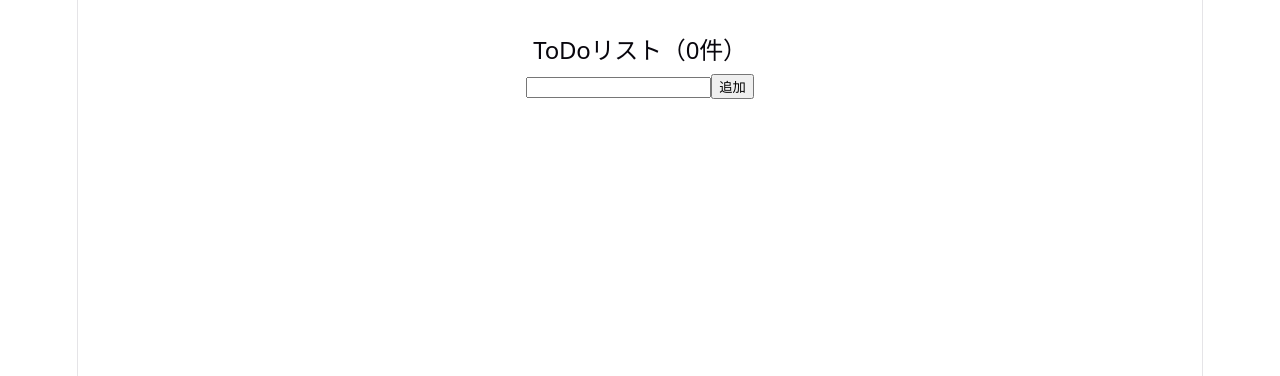
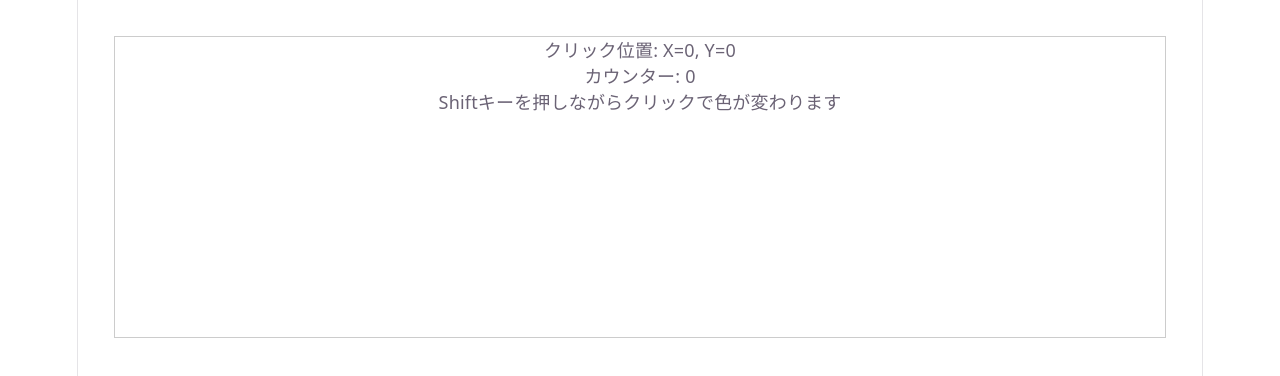
Before and after one commit to Ameno0t0/udemy-react-100-knocks, a React (Vite) app in the folder udemy-react-100/: page / in a window 1280 px wide. Shown: the top 376 px of the page. Built offline with nearby package versions, Linux system fonts and the light colour scheme.

Commit message:
add 2apps

```diff
--- a/udemy-react-100/src/App.tsx
+++ b/udemy-react-100/src/App.tsx
@@ -1,12 +1,12 @@
 import './App.css';
-import TodoList from './components/basic/Question15';
+import EventInfo from './components/basic/Question17';
 
 
 function App() {
 
   return (
     <>
-      <TodoList />
+      <EventInfo />
     </>
   )
 }
--- /dev/null
+++ b/udemy-react-100/src/components/basic/Question17.tsx
@@ -0,0 +1,49 @@
+import { useState, type Context, type MouseEvent } from "react";
+
+const EventInfo = () => {
+  const [position, setPosition] = useState({ x: 0, y: 0});
+  const [bgColor, setBgColor] = useState('White');
+  const [counter, setCounter] = useState(0);
+  const [message, setMessage] = useState("");
+
+  const handleClick = (e: MouseEvent<HTMLDivElement>) => {
+    setMessage("");
+    setPosition({
+      x: e.clientX,
+      y: e.clientY
+    });
+    setCounter(counter + 1);
+    e.shiftKey? setBgColor('lightsteelblue') : setBgColor('White');
+
+  };
+
+  const handleContextMenu = (e: MouseEvent<HTMLDivElement>) => {
+    e.preventDefault();
+    setMessage("右クリックは使用できません")
+  };
+
+  const handleCountClear = (e: MouseEvent<HTMLDivElement>) => {
+    setCounter(0);
+  }
+  return (
+    <div
+      style={{
+        height: '300px',
+        backgroundColor: bgColor,
+        position: 'relative',
+        border: '1px solid #ccc'
+      }}
+      onClick={handleClick}
+      onContextMenu={handleContextMenu}
+      onDoubleClick={handleCountClear}
+    >
+      <p>クリック位置: X={position.x}, Y={position.y}</p>
+      <p>カウンター: {counter}</p>
+      <p>Shiftキーを押しながらクリックで色が変わります</p>
+      <p>{message}</p>
+
+    </div>
+  );
+}
+
+export default EventInfo;
```
Also changed, not shown: udemy-react-100/src/components/basic/Question16.tsx (added, +27 -0 lines).
